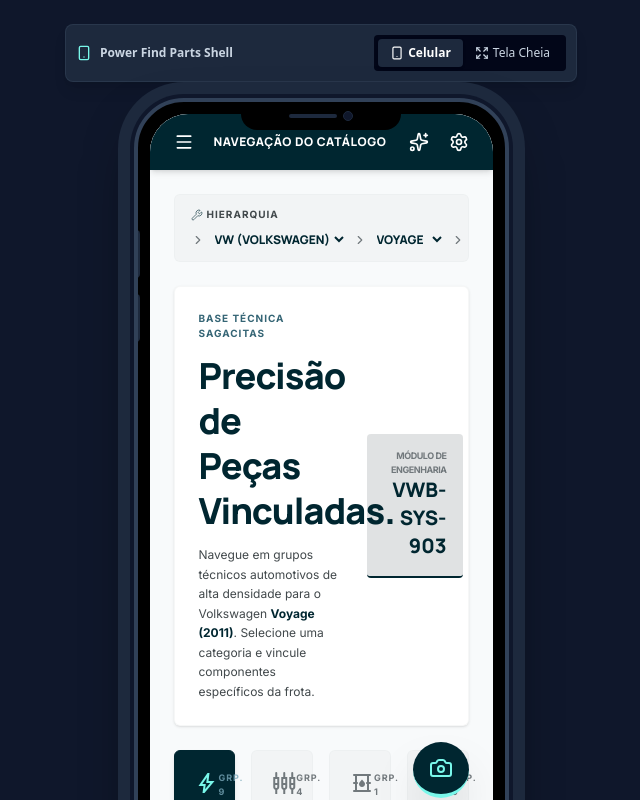
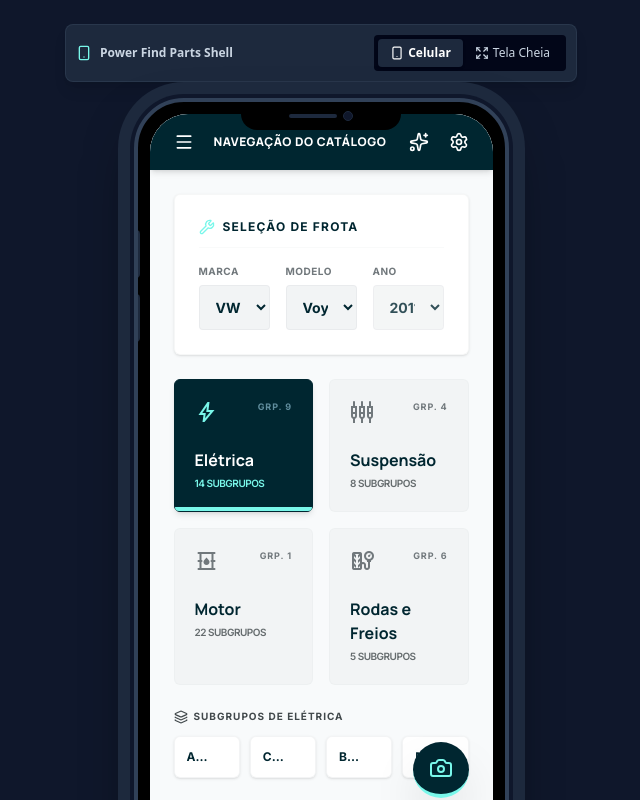
Before and after one commit to Sarge2024/power-findparts, a React (Vite) app: page / in a window 1280 px wide. Shown: the top 800 px of the page, without its empty margins (319-959 px from the left). Built offline with nearby package versions, Linux system fonts and the light colour scheme; grey boxes are pictures that could not be loaded.

Commit message:
feat: add subgroup hierarchy to parts catalog with filtering support

```diff
--- a/src/App.tsx
+++ b/src/App.tsx
@@ -4,6 +4,7 @@
   INITIAL_PARTS,
   INITIAL_VEHICLES,
   INITIAL_TECH_GROUPS,
+  INITIAL_TECH_SUBGROUPS,
   INITIAL_LINKS,
   INITIAL_LOGS
 } from './initialData';
@@ -211,6 +212,7 @@
             vehicles={INITIAL_VEHICLES}
             links={links}
             techGroups={INITIAL_TECH_GROUPS}
+            techSubgroups={INITIAL_TECH_SUBGROUPS}
             recentLogs={logs}
             onSelectPartForLinking={handleSelectPartForLinking}
             onNavigateToTab={setCurrentTab}
--- a/src/components/Catalog.tsx
+++ b/src/components/Catalog.tsx
@@ -1,5 +1,5 @@
 import React, { useState } from 'react';
-import { Part, Vehicle, TechGroup, ActivityLog, VehicleLink } from '../types';
+import { Part, Vehicle, TechGroup, TechSubgroup, ActivityLog, VehicleLink } from '../types';
 import { IMAGE_LINKS } from '../initialData';
 import {
   Wrench,
@@ -13,7 +13,8 @@
   CheckCircle2,
   Sliders,
   ChevronRight,
-  Info
+  Info,
+  Layers
 } from 'lucide-react';
 
 interface CatalogProps {
@@ -21,6 +22,7 @@
   vehicles: Vehicle[];
   links: VehicleLink[];
   techGroups: TechGroup[];
+  techSubgroups: TechSubgroup[];
   recentLogs: ActivityLog[];
   onSelectPartForLinking: (part: Part) => void;
   onNavigateToTab: (tab: string) => void;
@@ -33,6 +35,7 @@
   vehicles,
   links,
   techGroups,
+  techSubgroups,
   recentLogs,
   onSelectPartForLinking,
   onNavigateToTab,
@@ -40,6 +43,7 @@
   onSelectVehicle
 }: CatalogProps) {
   const [selectedGroup, setSelectedGroup] = useState<string>("Elétrica");
+  const [selectedSubgroup, setSelectedSubgroup] = useState<string | null>(null);
   const [searchQuery, setSearchQuery] = useState<string>("");
   const [obdVoltage, setObdVoltage] = useState<number>(13.8);
   const [voltageAlert, setVoltageAlert] = useState<string>("Normal (Estável)");
@@ -47,10 +51,11 @@
   // Filters
   const filteredParts = parts.filter(part => {
     const matchesGroup = part.group === selectedGroup;
+    const matchesSubgroup = selectedSubgroup ? part.subgroup === selectedSubgroup : true;
     const matchesSearch = part.number.toLowerCase().includes(searchQuery.toLowerCase()) ||
                           part.name.toLowerCase().includes(searchQuery.toLowerCase()) ||
                           part.manufacturer.toLowerCase().includes(searchQuery.toLowerCase());
-    return matchesGroup && matchesSearch;
+    return matchesGroup && matchesSubgroup && matchesSearch;
   });
 
   const handleSimulateObd = () => {
@@ -69,84 +74,61 @@
 
   return (
     <div id="catalog-section" className="space-y-4 sm:space-y-6">
-      {/* Dynamic Breadcrumbs (Industrial Precision Style) */}
-      <nav id="breadcrumbs" className="bg-surface-container-low px-3 py-2 sm:px-4 sm:py-3 rounded-md flex flex-wrap items-center gap-1.5 sm:gap-2 overflow-x-auto no-scrollbar border border-outline-variant/10">
-        <span className="text-on-surface-variant text-[9px] sm:text-[10px] font-bold uppercase tracking-widest flex items-center gap-1">
-          <Wrench className="w-3 h-3 text-primary/60" /> Hierarquia
-        </span>
-        <div className="flex items-center gap-1 sm:gap-1.5 whitespace-nowrap">
-          <ChevronRight className="w-3 h-3 sm:w-3.5 sm:h-3.5 text-outline" />
+      {/* Vehicle Filter (Vertical) */}
+      <section id="vehicle-filter" className="bg-white p-4 sm:p-6 rounded-md border border-outline-variant/15 shadow-sm space-y-4">
+        <h3 className="text-xs font-bold uppercase tracking-widest text-primary flex items-center gap-2 border-b border-outline-variant/10 pb-3">
+          <Wrench className="w-4 h-4 text-tertiary-fixed" /> Seleção de Frota
+        </h3>
+        <div className="grid grid-cols-1 md:grid-cols-3 gap-4">
+          <div className="flex flex-col gap-1.5">
+            <label className="text-[10px] font-bold text-outline uppercase tracking-wider">Marca</label>
             <select
               value={currentVehicle.brand}
               onChange={(e) => {
                 const matched = vehicles.find(v => v.brand === e.target.value);
                 if (matched) onSelectVehicle(matched);
               }}
-            className="text-[11px] sm:text-xs font-headline font-extrabold text-primary bg-transparent border-none p-0 focus:ring-0 cursor-pointer hover:text-surface-tint uppercase"
+              className="bg-surface-container-low text-primary text-xs sm:text-sm font-bold p-3 rounded border border-outline-variant/20 focus:ring-1 focus:ring-primary focus:outline-none"
             >
               <option value="Volkswagen">VW (Volkswagen)</option>
             </select>
-
-          <ChevronRight className="w-3 h-3 sm:w-3.5 sm:h-3.5 text-outline" />
+          </div>
+          <div className="flex flex-col gap-1.5">
+            <label className="text-[10px] font-bold text-outline uppercase tracking-wider">Modelo</label>
             <select
               value={currentVehicle.id}
               onChange={(e) => {
                 const matched = vehicles.find(v => v.id === e.target.value);
                 if (matched) onSelectVehicle(matched);
               }}
-            className="text-[11px] sm:text-xs font-headline font-extrabold text-primary bg-transparent border-none p-0 focus:ring-0 cursor-pointer hover:text-surface-tint uppercase"
+              className="bg-surface-container-low text-primary text-xs sm:text-sm font-bold p-3 rounded border border-outline-variant/20 focus:ring-1 focus:ring-primary focus:outline-none"
             >
               {vehicles.map(v => (
-              <option key={v.id} value={v.id}>{v.model}</option>
+                <option key={v.id} value={v.id}>{v.model} ({v.modification})</option>
               ))}
             </select>
-
-          <ChevronRight className="w-3 h-3 sm:w-3.5 sm:h-3.5 text-outline" />
-          <span className="text-[11px] sm:text-xs font-headline font-bold text-primary">{currentVehicle.year}</span>
-
-          <ChevronRight className="w-3 h-3 sm:w-3.5 sm:h-3.5 text-outline" />
-          <span className="text-[10px] sm:text-xs font-headline font-bold text-tertiary-container bg-tertiary-fixed px-1.5 py-0.5 rounded text-[10px] sm:text-[11px] font-black uppercase">
-            {selectedGroup}
-          </span>
           </div>
-      </nav>
-
-      {/* Hero Summary (Intentional Asymmetry) */}
-      <section id="catalog-hero" className="relative grid grid-cols-1 md:grid-cols-12 gap-4 sm:gap-6 items-center bg-white p-4 sm:p-6 rounded-md border border-outline-variant/15 overflow-hidden shadow-sm">
-        <div className="md:col-span-7 z-10 space-y-2 sm:space-y-3">
-          <p className="text-[9px] sm:text-[10px] uppercase tracking-widest font-extrabold text-surface-tint">Base Técnica Sagacitas</p>
-          <h2 className="font-display text-xl sm:text-2xl md:text-3xl lg:text-4xl font-extrabold tracking-tight text-primary leading-tight">
-            Precisão de Peças Vinculadas.
-          </h2>
-          <p className="text-xs text-on-surface-variant leading-relaxed max-w-xl">
-            Navegue em grupos técnicos automotivos de alta densidade para o Volkswagen <span className="font-bold text-primary">{currentVehicle.model} ({currentVehicle.year})</span>. Selecione uma categoria e vincule componentes específicos da frota.
-          </p>
-        </div>
-        <div className="hidden md:block md:col-span-5 relative h-28 sm:h-36 overflow-hidden bg-surface-container rounded-sm border-b-2 border-primary">
-          <div className="absolute inset-0 opacity-15 pointer-events-none">
-            <img
-              src={IMAGE_LINKS.engineBg}
-              alt="Engine Block Blueprint"
-              className="w-full h-full object-cover"
-              referrerPolicy="no-referrer"
-            />
-          </div>
-          <div className="absolute bottom-4 right-4 text-right">
-            <span className="block text-[9px] font-bold uppercase text-outline tracking-tighter">Módulo de Engenharia</span>
-            <span className="text-xl font-headline font-black text-primary">VWB-SYS-903</span>
+          <div className="flex flex-col gap-1.5">
+            <label className="text-[10px] font-bold text-outline uppercase tracking-wider">Ano</label>
+            <select disabled className="bg-surface-container-low text-primary text-xs sm:text-sm font-bold p-3 rounded border border-outline-variant/20 opacity-80 cursor-not-allowed">
+              <option>{currentVehicle.year}</option>
+            </select>
           </div>
         </div>
       </section>
 
-      {/* Category Grid (Bento Style) */}
-      <section id="bento-categories" className="grid grid-cols-2 md:grid-cols-4 gap-2.5 sm:gap-4">
+      {/* Category Grid (Bento Style in 2 cols) */}
+      <section id="bento-categories" className="grid grid-cols-2 gap-3 sm:gap-4">
         {techGroups.map((group) => {
           const isActive = group.name === selectedGroup;
           return (
             <div
               id={`group-card-${group.id}`}
               key={group.id}
-              onClick={() => setSelectedGroup(group.name)}
+              onClick={() => {
+                setSelectedGroup(group.name);
+                setSelectedSubgroup(null); // Reset subgroup when changing group
+              }}
               className={`group relative p-3.5 sm:p-5 rounded-md transition-all cursor-pointer border hover:-translate-y-0.5 active:scale-95 duration-200 ${
                 isActive
                   ? "bg-primary text-on-primary border-primary shadow-md"
@@ -175,8 +157,40 @@
         })}
       </section>
 
-      {/* Parts Table Section */}
-      <section id="parts-inventory" className="space-y-4">
+      {/* Subgroups Selection */}
+      {selectedGroup && (
+        <section id="subgroups-selection" className="space-y-3">
+          <h4 className="text-[10px] font-bold uppercase tracking-widest text-on-surface-variant flex items-center gap-1.5">
+            <Layers className="w-3.5 h-3.5" /> Subgrupos de {selectedGroup}
+          </h4>
+          <div className="grid grid-cols-2 md:grid-cols-4 gap-2.5">
+            {techSubgroups.filter(sg => {
+               const g = techGroups.find(tg => tg.name === selectedGroup);
+               return g && sg.groupId === g.id;
+            }).map(sg => {
+              const isActive = sg.name === selectedSubgroup;
+              return (
+                <button
+                  key={sg.id}
+                  onClick={() => setSelectedSubgroup(sg.name)}
+                  className={`p-3 text-left rounded-md transition-all border text-xs font-bold shadow-sm flex items-center justify-between group ${
+                    isActive
+                      ? "bg-primary text-on-primary border-primary"
+                      : "bg-white text-primary border-outline-variant/20 hover:border-primary/50"
+                  }`}
+                >
+                  <span className="truncate pr-2">{sg.name}</span>
+                  <ChevronRight className={`w-3 h-3 flex-shrink-0 transition-transform ${isActive ? 'translate-x-0 opacity-100' : '-translate-x-2 opacity-0 group-hover:opacity-100'}`} />
+                </button>
+              );
+            })}
+          </div>
+        </section>
+      )}
+
+      {/* Parts Table Section - Only visible if a subgroup is selected */}
+      {selectedSubgroup && (
+        <section id="parts-inventory" className="space-y-4 pt-2">
           <div className="flex flex-col sm:flex-row sm:items-center justify-between gap-4">
           <h4 className="font-headline font-bold text-lg text-primary border-l-4 border-tertiary-fixed pl-3 flex items-center gap-2">
             Inventário de Peças Originais ({filteredParts.length})
@@ -308,6 +322,7 @@
           </div>
         </div>
       </section>
+      )}
 
       {/* Diagnostic Panel & Recent Vehicles Stack */}
       <section id="diagnostics-summary" className="grid grid-cols-1 lg:grid-cols-3 gap-4 sm:gap-6">
--- a/src/initialData.ts
+++ b/src/initialData.ts
@@ -1,4 +1,4 @@
-import { Part, Vehicle, VehicleLink, TechGroup, ActivityLog } from './types';
+import { Part, Vehicle, VehicleLink, TechGroup, TechSubgroup, ActivityLog } from './types';
 
 export const INITIAL_PARTS: Part[] = [
   {
@@ -8,7 +8,8 @@
     priceEst: "R$ 1.840,00",
     manufacturer: "Valeo Automotive",
     inventoryCode: "BR-903-000-E1",
-    group: "Elétrica"
+    group: "Elétrica",
+    subgroup: "Alternador"
   },
   {
     number: "030 903 137 AE",
@@ -17,7 +18,8 @@
     priceEst: "R$ 145,50",
     manufacturer: "Valeo Automotive",
     inventoryCode: "BR-903-000-E2",
-    group: "Elétrica"
+    group: "Elétrica",
+    subgroup: "Correias"
   },
   {
     number: "5Z0 915 105 A",
@@ -26,7 +28,8 @@
     priceEst: "R$ 620,00",
     manufacturer: "Moura S.A.",
     inventoryCode: "BR-903-000-E3",
-    group: "Elétrica"
+    group: "Elétrica",
+    subgroup: "Bateria"
   },
   {
     number: "02T 911 023 G",
@@ -35,7 +38,8 @@
     priceEst: "R$ 980,00",
     manufacturer: "Bosch Automotive",
     inventoryCode: "BR-903-000-E4",
-    group: "Elétrica"
+    group: "Elétrica",
+    subgroup: "Motor de Partida"
   }
 ];
 
@@ -71,6 +75,19 @@
   { id: "suspensao", name: "Suspensão", groupCode: "GRP. 4", icon: "settings_input_component", subgroupCount: 8 },
   { id: "motor", name: "Motor", groupCode: "GRP. 1", icon: "oil_barrel", subgroupCount: 22 },
   { id: "rodas_freios", name: "Rodas e Freios", groupCode: "GRP. 6", icon: "tire_repair", subgroupCount: 5 }
+];
+
+export const INITIAL_TECH_SUBGROUPS: TechSubgroup[] = [
+  { id: "sg-1", groupId: "eletrica", name: "Alternador" },
+  { id: "sg-2", groupId: "eletrica", name: "Correias" },
+  { id: "sg-3", groupId: "eletrica", name: "Bateria" },
+  { id: "sg-4", groupId: "eletrica", name: "Motor de Partida" },
+  { id: "sg-5", groupId: "suspensao", name: "Amortecedores" },
+  { id: "sg-6", groupId: "suspensao", name: "Molas" },
+  { id: "sg-7", groupId: "motor", name: "Bloco do Motor" },
+  { id: "sg-8", groupId: "motor", name: "Cabeçote" },
+  { id: "sg-9", groupId: "rodas_freios", name: "Pastilhas de Freio" },
+  { id: "sg-10", groupId: "rodas_freios", name: "Discos de Freio" }
 ];
 
 export const INITIAL_LINKS: VehicleLink[] = [
--- a/src/types.ts
+++ b/src/types.ts
@@ -6,6 +6,7 @@
   manufacturer: string;
   inventoryCode: string;
   group: string; // e.g. "Elétrica", "Suspensão", "Motor", "Rodas e Freios"
+  subgroup?: string; // e.g. "Alternador", "Bateria", "Correias"
 }
 
 export interface Vehicle {
@@ -43,6 +44,12 @@
   subgroupCount: number;
 }
 
+export interface TechSubgroup {
+  id: string;
+  groupId: string;
+  name: string;
+}
+
 export interface CosmosPart {
   id: string;
   gtin: string;
```
Lines whose indentation alone changed are shown as unchanged.
